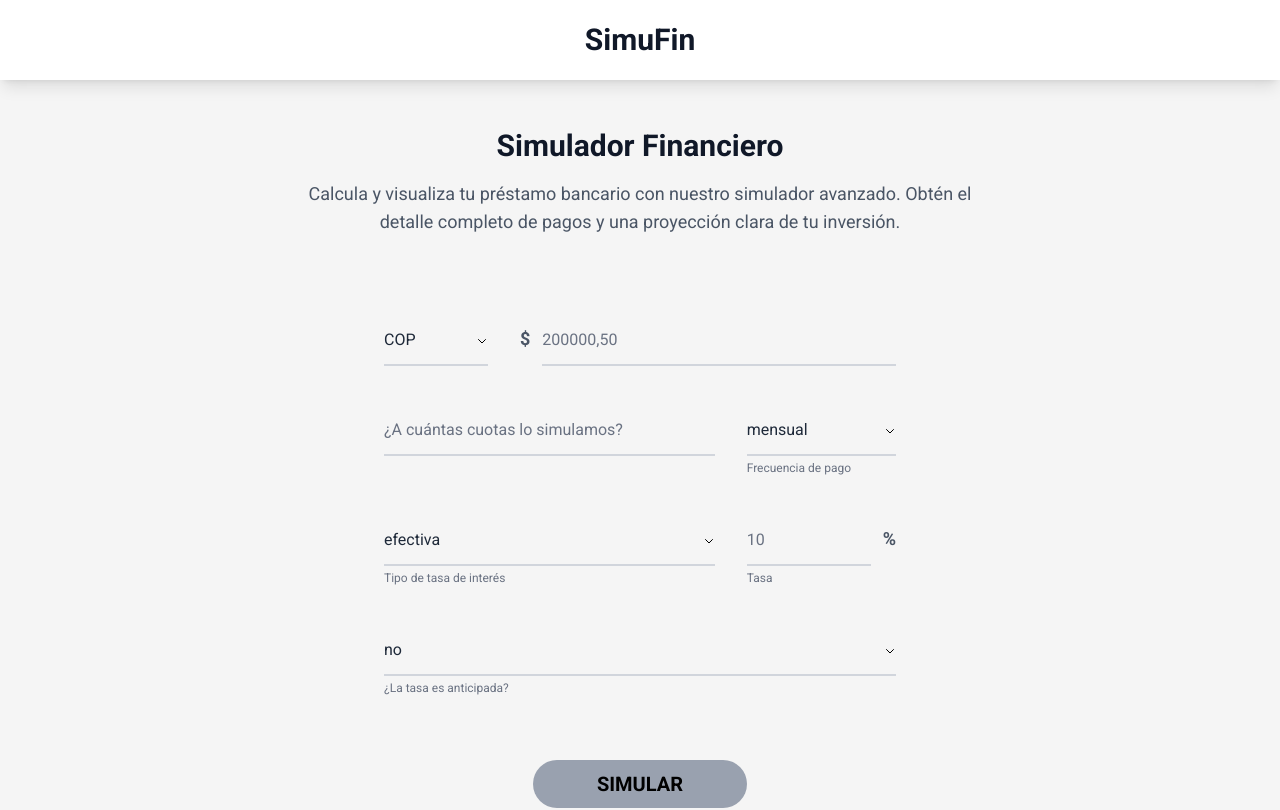
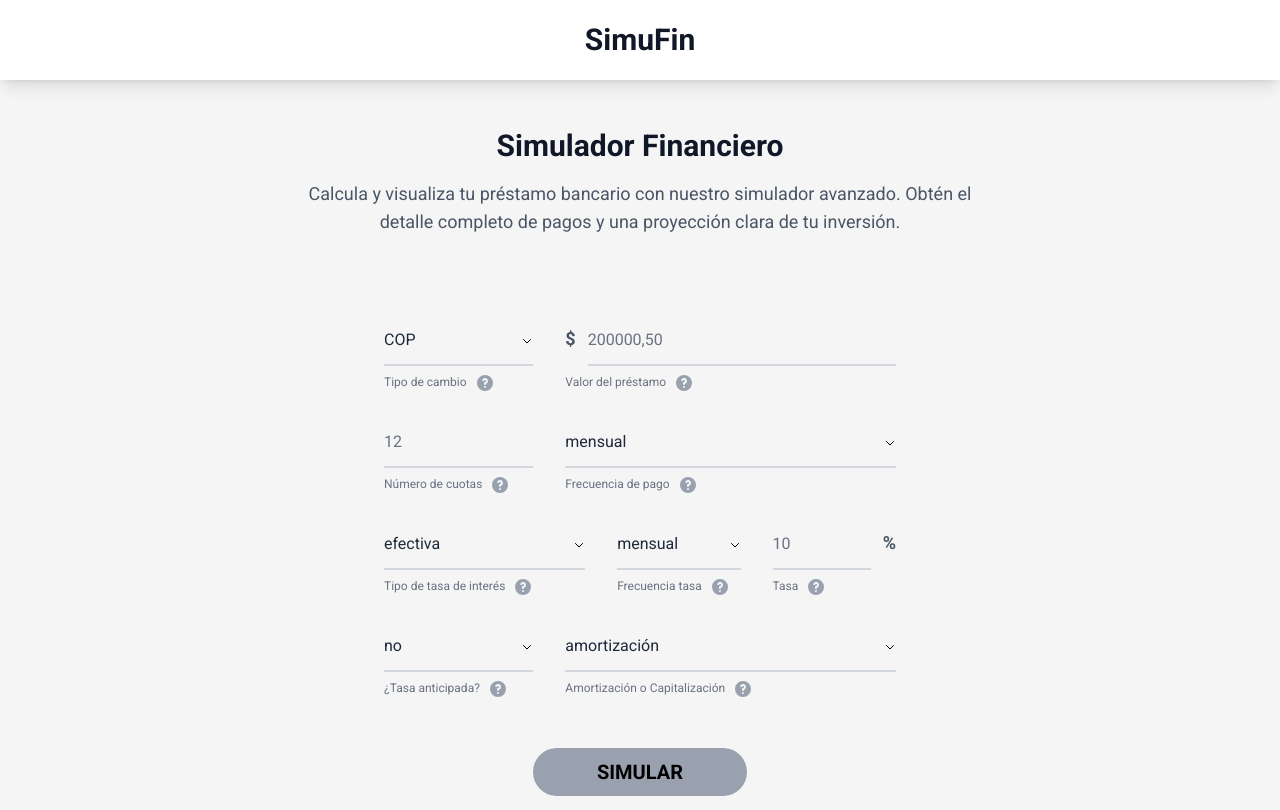
Before and after one commit to bscantor23/simufin, a Next.js app: page / in a window 1280 px wide. Shown: the top 810 px of the page. Built offline with nearby package versions, Linux system fonts and the light colour scheme.

Commit message:
form updated

```diff
--- a/src/app/layout.tsx
+++ b/src/app/layout.tsx
@@ -1,7 +1,6 @@
 import type { Metadata } from "next";
 import { Geist, Geist_Mono } from "next/font/google";
 import "./globals.css";
-import SpiralFooter from "@/components/ui/spiral-footer";
 
 const geistSans = Geist({
   variable: "--font-geist-sans",
@@ -14,8 +13,8 @@ const geistMono = Geist_Mono({
 });
 
 export const metadata: Metadata = {
-  title: "Create Next App",
-  description: "Generated by create next app",
+  title: "SimuFin - Simulador Financiero",
+  description: "Simulador Financiero de Préstamos Bancarios",
 };
 
 export default function RootLayout({
--- a/src/app/simulation/page.tsx
+++ b/src/app/simulation/page.tsx
@@ -41,8 +41,10 @@ export default function SimulationPage() {
       const completeLoanData: LoanData = {
         ...loanData,
         rateType: loanData.rateType || "efectiva",
+        rateFrequency: loanData.rateFrequency || loanData.paymentFrequency || "mensual",
         paymentFrequency: loanData.paymentFrequency || "mensual",
         isAnticipated: loanData.isAnticipated ?? false,
+        annuityType: loanData.annuityType || "amortización",
       };
 
       const calculatedSimulation = calculateLoanSimulation(completeLoanData);
--- a/src/components/LoanForm.tsx
+++ b/src/components/LoanForm.tsx
@@ -5,6 +5,7 @@ import { useRouter } from "next/navigation";
 import { Button } from "./ui/button";
 import { Select } from "./ui/select";
 import { NumericInput } from "./ui/numeric-input";
+import InfoTooltip from "./ui/info-tooltip";
 import { LoanData } from "@/types/loan";
 
 const currencies = [
@@ -18,7 +19,7 @@ const rateTypes = [
   { value: "nominal", label: "Tasa Nominal" },
 ];
 
-const paymentFrequencies = [
+const frequencies = [
   { value: "mensual", label: "Mensual" },
   { value: "bimestral", label: "Bimestral" },
   { value: "trimestral", label: "Trimestral" },
@@ -32,6 +33,11 @@ const anticipatedOptions = [
   { value: "si", label: "Sí" },
 ];
 
+const annuityOptions = [
+  { value: "amortización", label: "Amortización" },
+  { value: "capitalización", label: "Capitalización" },
+];
+
 export default function LoanForm() {
   const router = useRouter();
   const [formData, setFormData] = useState<LoanData>({
@@ -40,8 +46,10 @@ export default function LoanForm() {
     term: 0,
     interestRate: 0,
     rateType: "efectiva",
+    rateFrequency: "mensual",
     paymentFrequency: "mensual",
     isAnticipated: false,
+    annuityType: "amortización",
   });
 
   // Cargar datos del localStorage al montar el componente
@@ -57,8 +65,13 @@ export default function LoanForm() {
           term: Number(parsedData.term),
           interestRate: Number(parsedData.interestRate) * 100, // Convert back to percentage
           rateType: parsedData.rateType || "efectiva",
+          rateFrequency:
+            parsedData.rateFrequency ||
+            parsedData.paymentFrequency ||
+            "mensual",
           paymentFrequency: parsedData.paymentFrequency || "mensual",
           isAnticipated: parsedData.isAnticipated ?? false,
+          annuityType: parsedData.annuityType || "amortización",
         };
         setFormData(completeLoanData);
       } catch (error) {
@@ -89,6 +102,15 @@ export default function LoanForm() {
     }));
   };
 
+  const handleRateFrequencyChange = (
+    e: React.ChangeEvent<HTMLSelectElement>
+  ) => {
+    setFormData((prev) => ({
+      ...prev,
+      rateFrequency: e.target.value as LoanData["rateFrequency"],
+    }));
+  };
+
   const handlePaymentFrequencyChange = (
     e: React.ChangeEvent<HTMLSelectElement>
   ) => {
@@ -104,6 +126,13 @@ export default function LoanForm() {
     setFormData((prev) => ({
       ...prev,
       isAnticipated: e.target.value === "si",
+    }));
+  };
+
+  const handleAnnuityTypeChange = (e: React.ChangeEvent<HTMLSelectElement>) => {
+    setFormData((prev) => ({
+      ...prev,
+      annuityType: e.target.value as LoanData["annuityType"],
     }));
   };
 
@@ -153,9 +182,9 @@ export default function LoanForm() {
   return (
     <div className="max-w-lg mx-auto pt-8">
       <form onSubmit={handleSubmit} className="space-y-10">
-        {/* Primera fila: Moneda y Valor del Préstamo */}
-        <div className="grid grid-cols-1 md:grid-cols-4 gap-8">
-          <div className="relative">
+        {/* Primera fila: Tipo de cambio y Valor del préstamo */}
+        <div className="grid grid-cols-1 md:grid-cols-3 gap-x-8 mb-6">
+          <div className="relative md:col-span-1">
             <Select
               id="currency"
               options={currencies}
@@ -163,9 +192,15 @@ export default function LoanForm() {
               onChange={handleCurrencyChange}
               required
             />
+            <div className="flex items-center gap-2 mt-1">
+              <p className="text-xs text-gray-500">Tipo de cambio</p>
+              <InfoTooltip content="Moneda en la que se realizará el préstamo">
+                <span></span>
+              </InfoTooltip>
+            </div>
           </div>
 
-          <div className="relative md:col-span-3">
+          <div className="relative md:col-span-2">
             <div className="flex items-baseline space-x-3">
               <span className="text-lg font-bold text-gray-600">$</span>
               <NumericInput
@@ -178,38 +213,55 @@ export default function LoanForm() {
                 allowDecimals={true}
               />
             </div>
+            <div className="flex items-center gap-2 mt-1">
+              <p className="text-xs text-gray-500">Valor del préstamo</p>
+              <InfoTooltip content="Monto total del préstamo que se solicita">
+                <span></span>
+              </InfoTooltip>
+            </div>
           </div>
         </div>
 
-        {/* Segunda fila: Número de Cuotas y Frecuencia de Pago */}
-        <div className="grid grid-cols-1 md:grid-cols-3 gap-8">
-          <div className="relative md:col-span-2">
+        {/* Segunda fila: Número de cuotas y Frecuencia de pago final */}
+        <div className="grid grid-cols-1 md:grid-cols-3 gap-x-8 mb-6">
+          <div className="relative md:col-span-1">
             <NumericInput
               id="term"
-              placeholder="¿A cuántas cuotas lo simulamos?"
+              placeholder="12"
               value={formData.term}
               onChange={(value) =>
                 setFormData((prev) => ({ ...prev, term: value }))
               }
               allowDecimals={false}
             />
+            <div className="flex items-center gap-2 mt-1">
+              <p className="text-xs text-gray-500">Número de cuotas</p>
+              <InfoTooltip content="Número total de pagos que se realizarán durante la vida del préstamo">
+                <span></span>
+              </InfoTooltip>
+            </div>
           </div>
 
-          <div className="relative">
+          <div className="relative md:col-span-2">
             <Select
               id="paymentFrequency"
-              options={paymentFrequencies}
+              options={frequencies}
               value={formData.paymentFrequency}
               onChange={handlePaymentFrequencyChange}
               required
             />
-            <p className="text-xs text-gray-500 mt-1">Frecuencia de pago</p>
+            <div className="flex items-center gap-2 mt-1">
+              <p className="text-xs text-gray-500">Frecuencia de pago</p>
+              <InfoTooltip content="Periodicidad con la que se realizarán los pagos del préstamo">
+                <span></span>
+              </InfoTooltip>
+            </div>
           </div>
         </div>
 
-        {/* Tercera fila: Tipo de Tasa y Tasa */}
-        <div className="grid grid-cols-1 md:grid-cols-3 gap-8">
-          <div className="relative md:col-span-2">
+        {/* Tercera fila: Tipo de tasa, Frecuencia inicial y Tasa */}
+        <div className="grid grid-cols-1 md:grid-cols-7 gap-x-8 mb-6">
+          <div className="relative md:col-span-3">
             <Select
               id="rateType"
               options={rateTypes}
@@ -217,12 +269,31 @@ export default function LoanForm() {
               onChange={handleRateTypeChange}
               required
             />
-            <p className="text-xs text-gray-500 mt-1">
-              Tipo de tasa de interés
-            </p>
+            <div className="flex items-center gap-2 mt-1">
+              <p className="text-xs text-gray-500">Tipo de tasa de interés</p>
+              <InfoTooltip content="Efectiva: tasa real de interés. Nominal: tasa que se anuncia antes de considerar capitalización">
+                <span></span>
+              </InfoTooltip>
+            </div>
           </div>
 
-          <div className="relative">
+          <div className="relative md:col-span-2">
+            <Select
+              id="rateFrequency"
+              options={frequencies}
+              value={formData.rateFrequency}
+              onChange={handleRateFrequencyChange}
+              required
+            />
+            <div className="flex items-center gap-2 mt-1">
+              <p className="text-xs text-gray-500">Frecuencia tasa</p>
+              <InfoTooltip content="Periodicidad original de la tasa de interés que posteriormente se transforma a la frecuencia de pago final">
+                <span></span>
+              </InfoTooltip>
+            </div>
+          </div>
+
+          <div className="relative md:col-span-2">
             <div className="flex items-baseline space-x-3">
               <div className="flex-1">
                 <NumericInput
@@ -237,15 +308,20 @@ export default function LoanForm() {
                   showValidationError={true}
                   validationErrorMessage="La tasa de interés no puede ser mayor al 100%"
                 />
-                <p className="text-xs text-gray-500 mt-1">Tasa</p>
+                <div className="flex items-center gap-2 mt-1">
+                  <p className="text-xs text-gray-500">Tasa</p>
+                  <InfoTooltip content="Porcentaje de interés que se aplicará según el tipo y frecuencia seleccionada">
+                    <span></span>
+                  </InfoTooltip>
+                </div>
               </div>
               <span className="text-lg font-bold text-gray-600">%</span>
             </div>
           </div>
         </div>
 
-        {/* Cuarta fila: Tasa Anticipada */}
-        <div className="grid grid-cols-1 gap-8">
+        {/* Cuarta fila: Tasa anticipada y Anualidad vencida/anticipada */}
+        <div className="grid grid-cols-1 md:grid-cols-3 gap-x-8 mb-6">
           <div className="relative">
             <Select
               id="isAnticipated"
@@ -254,9 +330,30 @@ export default function LoanForm() {
               onChange={handleIsAnticipatedChange}
               required
             />
-            <p className="text-xs text-gray-500 mt-1">
-              ¿La tasa es anticipada?
-            </p>
+            <div className="flex items-center gap-2 mt-1">
+              <p className="text-xs text-gray-500">¿Tasa anticipada?</p>
+              <InfoTooltip content="Tasa anticipada: el interés se cobra por adelantado. Tasa regular: el interés se cobra al final del período">
+                <span></span>
+              </InfoTooltip>
+            </div>
+          </div>
+
+          <div className="relative md:col-span-2">
+            <Select
+              id="annuityType"
+              options={annuityOptions}
+              value={formData.annuityType}
+              onChange={handleAnnuityTypeChange}
+              required
+            />
+            <div className="flex items-center gap-2 mt-1">
+              <p className="text-xs text-gray-500">
+                Amortización o Capitalización
+              </p>
+              <InfoTooltip content="Amortización: se pagan intereses y capital gradualmente reduciendo la deuda. Capitalización: solo se pagan intereses, el capital se mantiene">
+                <span></span>
+              </InfoTooltip>
+            </div>
           </div>
         </div>
 
--- a/src/types/loan.ts
+++ b/src/types/loan.ts
@@ -4,14 +4,22 @@ export interface LoanData {
   term: number; // número de cuotas
   interestRate: number; // tasa de interés
   rateType: "efectiva" | "nominal"; // tipo de tasa
+  rateFrequency:
+    | "mensual"
+    | "bimestral"
+    | "trimestral"
+    | "cuatrimestral"
+    | "semestral"
+    | "anual"; // frecuencia de la tasa
   paymentFrequency:
     | "mensual"
     | "bimestral"
     | "trimestral"
     | "cuatrimestral"
     | "semestral"
-    | "anual"; // frecuencia de pago
+    | "anual"; // frecuencia de pago final
   isAnticipated: boolean; // si la tasa es anticipada
+  annuityType: "amortización" | "capitalización"; // tipo de anualidad
 }
 
 export interface PaymentDetail {
```
